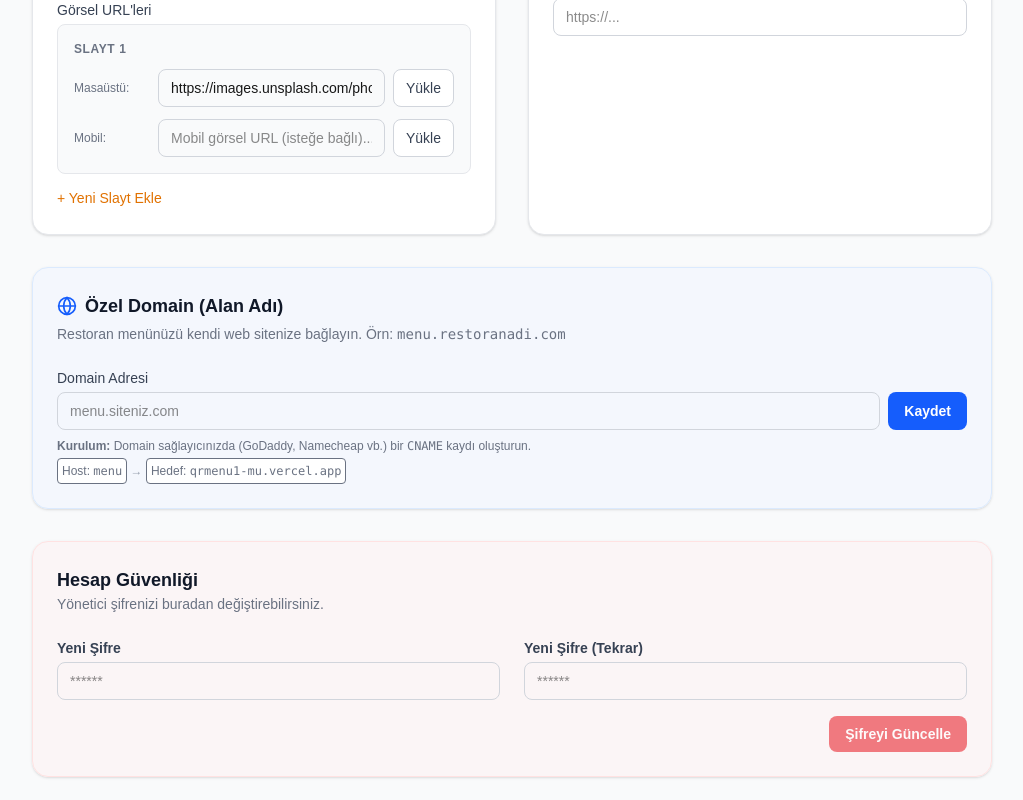
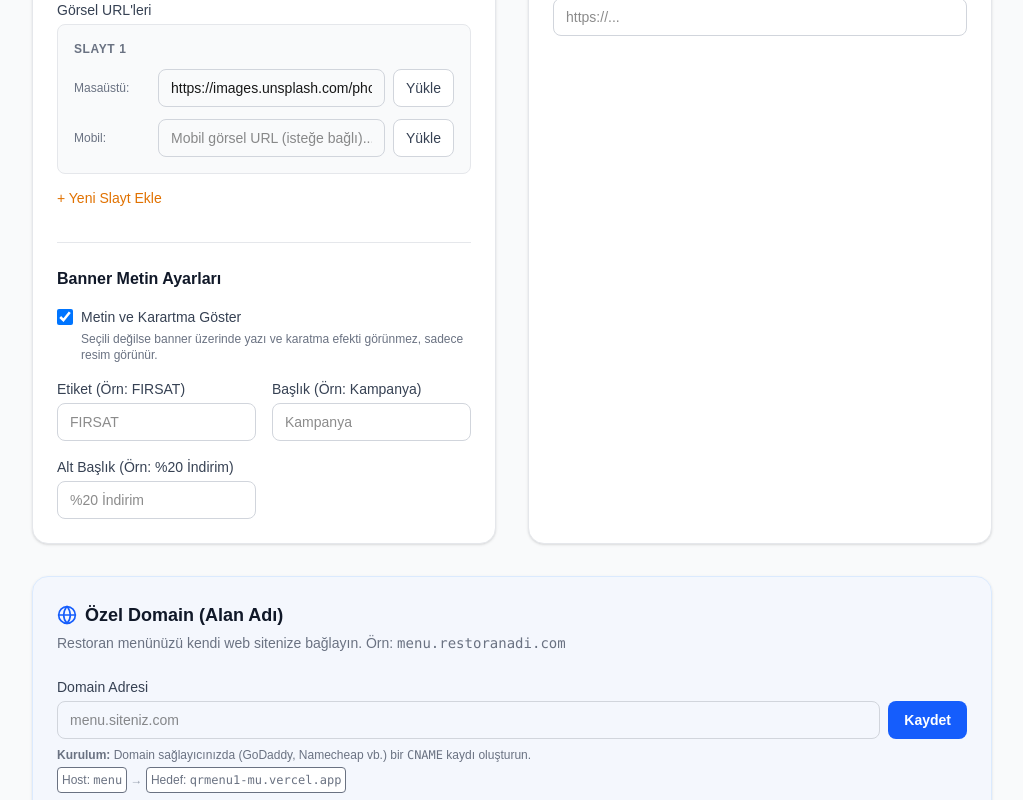
Before and after one commit to gokhanyigit06/qrmenu1, a Next.js app: page /admin/settings in a window 1280 px wide. Shown: the part 1678-2478 px from the top of the page, without its empty margins (256-1279 px from the left). Built offline with nearby package versions, Linux system fonts and the light colour scheme; sample sign-in values are in the browser's storage.

Commit message:
feat: Add banner text configuration

```diff
--- a/app/admin/settings/page.tsx
+++ b/app/admin/settings/page.tsx
@@ -565,6 +565,61 @@ export default function SettingsPage() {
                                 </button>
                             )}
                         </div>
+
+                        {/* Banner Text Settings */}
+                        <div className="mt-8 border-t border-gray-200 pt-6">
+                            <h4 className="mb-4 font-bold text-gray-900">Banner Metin Ayarları</h4>
+
+                            <div className="mb-4">
+                                <label className="flex items-center gap-2 cursor-pointer">
+                                    <input
+                                        type="checkbox"
+                                        checked={localSettings.bannerOverlayVisible !== false}
+                                        onChange={(e) => handleChange('bannerOverlayVisible', e.target.checked as any)}
+                                        className="h-4 w-4 rounded border-gray-300 text-amber-600 focus:ring-amber-500"
+                                    />
+                                    <span className="text-sm font-medium text-gray-700">Metin ve Karartma Göster</span>
+                                </label>
+                                <p className="ml-6 mt-1 text-xs text-gray-500">
+                                    Seçili değilse banner üzerinde yazı ve karatma efekti görünmez, sadece resim görünür.
+                                </p>
+                            </div>
+
+                            {localSettings.bannerOverlayVisible !== false && (
+                                <div className="grid gap-4 md:grid-cols-2">
+                                    <div>
+                                        <label className="mb-1 block text-sm font-medium text-gray-700">Etiket (Örn: FIRSAT)</label>
+                                        <input
+                                            type="text"
+                                            value={localSettings.bannerTag || ''}
+                                            onChange={(e) => handleChange('bannerTag', e.target.value)}
+                                            className="w-full rounded-lg border border-gray-300 px-3 py-2 text-sm outline-none focus:border-amber-500 focus:ring-1 focus:ring-amber-500"
+                                            placeholder="FIRSAT"
+                                        />
+                                    </div>
+                                    <div>
+                                        <label className="mb-1 block text-sm font-medium text-gray-700">Başlık (Örn: Kampanya)</label>
+                                        <input
+                                            type="text"
+                                            value={localSettings.bannerTitle || ''}
+                                            onChange={(e) => handleChange('bannerTitle', e.target.value)}
+                                            className="w-full rounded-lg border border-gray-300 px-3 py-2 text-sm outline-none focus:border-amber-500 focus:ring-1 focus:ring-amber-500"
+                                            placeholder="Kampanya"
+                                        />
+                                    </div>
+                                    <div>
+                                        <label className="mb-1 block text-sm font-medium text-gray-700">Alt Başlık (Örn: %20 İndirim)</label>
+                                        <input
+                                            type="text"
+                                            value={localSettings.bannerSubtitle || ''}
+                                            onChange={(e) => handleChange('bannerSubtitle', e.target.value)}
+                                            className="w-full rounded-lg border border-gray-300 px-3 py-2 text-sm outline-none focus:border-amber-500 focus:ring-1 focus:ring-amber-500"
+                                            placeholder="%20 İndirim"
+                                        />
+                                    </div>
+                                </div>
+                            )}
+                        </div>
                     </div>
                 </div>
 
--- a/components/HeroBanner.tsx
+++ b/components/HeroBanner.tsx
@@ -8,9 +8,20 @@ import { useEffect, useState } from 'react';
 interface HeroBannerProps {
     bannerUrls: string[];
     mobileBannerUrls?: string[];
+    overlayVisible?: boolean;
+    tag?: string;
+    title?: string;
+    subtitle?: string;
 }
 
-export default function HeroBanner({ bannerUrls, mobileBannerUrls = [] }: HeroBannerProps) {
+export default function HeroBanner({
+    bannerUrls,
+    mobileBannerUrls = [],
+    overlayVisible = true,
+    tag = 'FIRSAT',
+    title = 'Kampanya',
+    subtitle = '%20 İndirim'
+}: HeroBannerProps) {
     const [currentIndex, setCurrentIndex] = useState(0);
 
     useEffect(() => {
@@ -67,20 +78,29 @@ export default function HeroBanner({ bannerUrls, mobileBannerUrls = [] }: HeroBa
                         />
                     </div>
 
+                    {/* Gradient Overlay */}
+                    {overlayVisible && (
                         <div className="absolute inset-0 bg-gradient-to-r from-amber-900/40 to-transparent" />
+                    )}
                 </div>
             ))}
 
             {/* Content Overlay (Static for now, but could be dynamic per slide) */}
+            {overlayVisible && (
                 <div className="absolute bottom-6 left-6 z-20 max-w-xs text-white">
+                    {tag && (
                         <span className="inline-block rounded-lg bg-amber-500 px-3 py-1 text-xs font-bold uppercase tracking-wider text-white shadow-sm">
-                    Fırsat
+                            {tag}
                         </span>
+                    )}
+                    {(title || subtitle) && (
                         <h2 className="mt-2 text-2xl font-black leading-tight drop-shadow-lg">
-                    Kokteyllerde <br />
-                    <span className="text-amber-400">%20 İndirim</span>
+                            {title} <br />
+                            <span className="text-amber-400">{subtitle}</span>
                         </h2>
+                    )}
                 </div>
+            )}
 
             {/* Navigation Controls (Only if multiple) */}
             {bannerUrls.length > 1 && (
--- a/lib/data.ts
+++ b/lib/data.ts
@@ -55,6 +55,10 @@ export interface SiteSettings {
   darkMode: boolean;
   bannerActive: boolean;
   bannerUrls: string[];
+  bannerOverlayVisible?: boolean;
+  bannerTag?: string;
+  bannerTitle?: string;
+  bannerSubtitle?: string;
   mobileBannerUrls?: string[];
   popupActive: boolean;
   popupUrl: string;
--- a/lib/services.ts
+++ b/lib/services.ts
@@ -271,6 +271,10 @@ export async function getSettings(restaurantId: string) {
         bannerActive: data.banner_active,
         bannerUrls: data.banner_urls,
         mobileBannerUrls: data.mobile_banner_urls || [],
+        bannerOverlayVisible: data.banner_overlay_visible !== false, // default true
+        bannerTag: data.banner_tag || 'FIRSAT',
+        bannerTitle: data.banner_title || 'Kampanya',
+        bannerSubtitle: data.banner_subtitle || '%20 İndirim',
         popupActive: data.popup_active,
         popupUrl: data.popup_url,
         logoUrl: data.logo_url,
@@ -291,6 +295,10 @@ export async function updateSettings(restaurantId: string, settings: Partial<Sit
     if (settings.bannerActive !== undefined) dbUpdates.banner_active = settings.bannerActive;
     if (settings.bannerUrls !== undefined) dbUpdates.banner_urls = settings.bannerUrls;
     if (settings.mobileBannerUrls !== undefined) dbUpdates.mobile_banner_urls = settings.mobileBannerUrls;
+    if (settings.bannerOverlayVisible !== undefined) dbUpdates.banner_overlay_visible = settings.bannerOverlayVisible;
+    if (settings.bannerTag !== undefined) dbUpdates.banner_tag = settings.bannerTag;
+    if (settings.bannerTitle !== undefined) dbUpdates.banner_title = settings.bannerTitle;
+    if (settings.bannerSubtitle !== undefined) dbUpdates.banner_subtitle = settings.bannerSubtitle;
     if (settings.popupActive !== undefined) dbUpdates.popup_active = settings.popupActive;
     if (settings.popupUrl !== undefined) dbUpdates.popup_url = settings.popupUrl;
     if (settings.logoUrl !== undefined) dbUpdates.logo_url = settings.logoUrl;
```
Also changed, not shown: 1 other file (tests, documents, lock files or other folders). Lines whose indentation alone changed are shown as unchanged.
